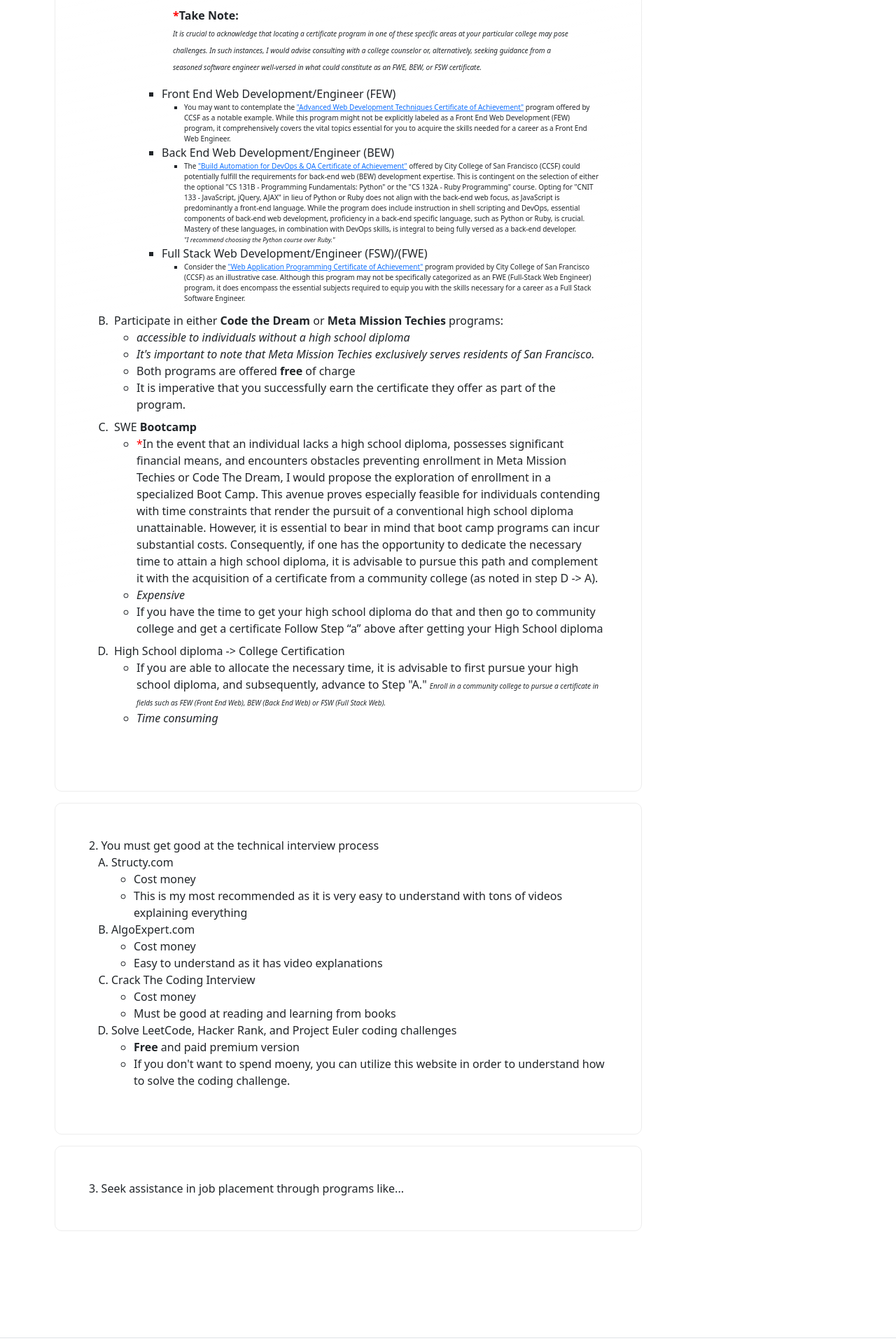
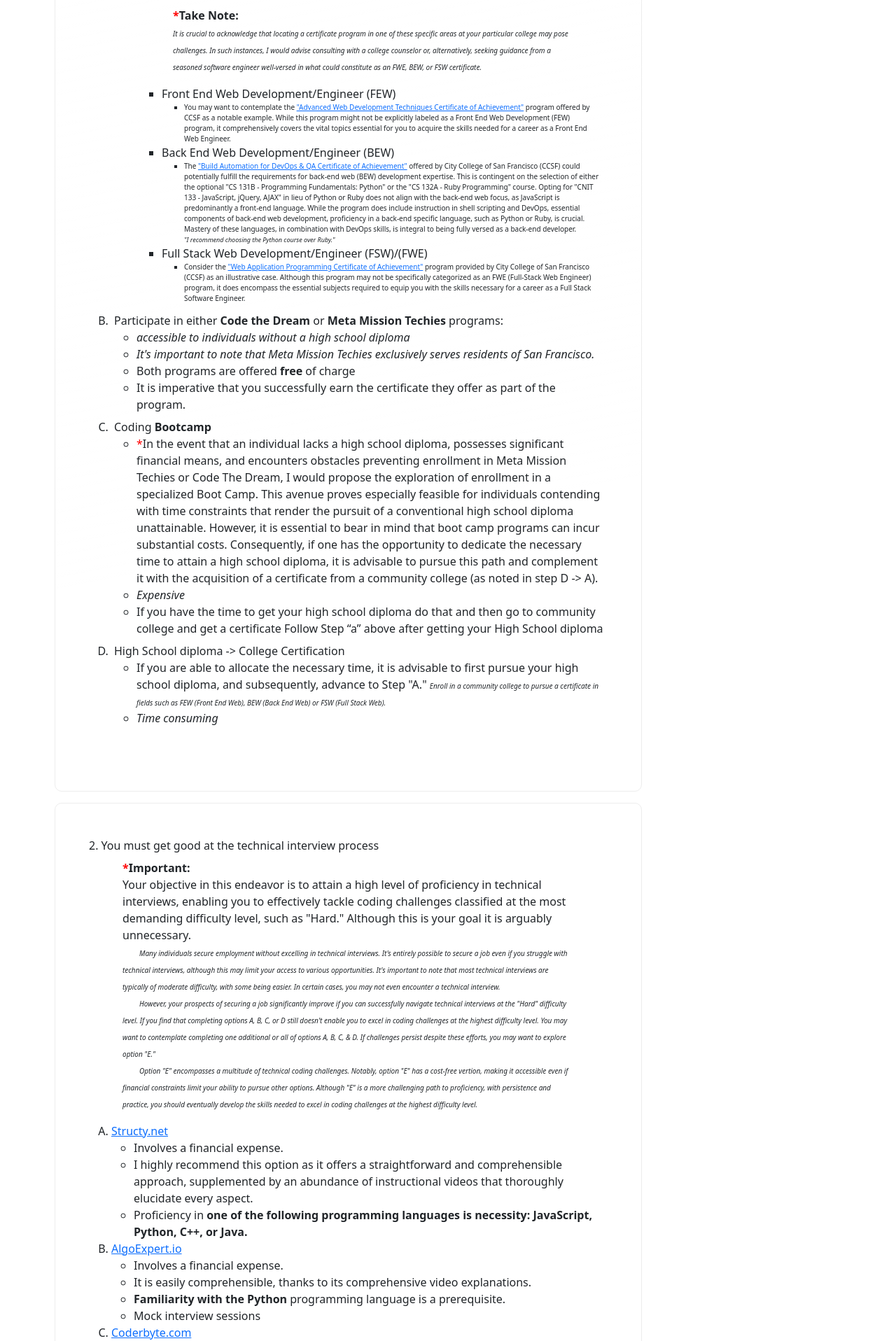
Before and after one commit to LWRGitHub/getInTech, a Flask app: page / in a window 1280 px wide. Shown: the part 1244-3160 px from the top of the page at 70% size. Run offline with Flask 2, Linux system fonts and the light colour scheme.

Commit message:
Written content update

```diff
--- a/templates/home.html
+++ b/templates/home.html
@@ -39,7 +39,7 @@
 
             <div class="col col-md-9 p-2">
                 <div class="p-5" style="border-radius: 10px; border: 1px solid #EDEDED; background: linear-gradient(169deg, rgba(255, 255, 255, 0.75) 8.61%, rgba(255, 255, 255, 0.42) 76.57%);">
-                    <h3 id="steps">The three steps to get you Software Engineering (SWE) career</h3>
+                    <h3 id="steps">The three steps to kickstart your Software Engineering (SWE) career are as follows:</h3>
 
                             <span>1. Choose a, b, c, or d:</span>
 
@@ -118,7 +118,7 @@
                                 </li>
 
                                 <li class="p-1">
-                                    <span>SWE <b>Bootcamp</b></span>
+                                    <span>Coding <b>Bootcamp</b></span>
 
                                     <ul>
                                         <li><span style="color: red;">*</span>In the event that an individual lacks a high school diploma, possesses significant financial means, and encounters obstacles preventing enrollment in Meta Mission Techies or Code The Dream, I would propose the exploration of enrollment in a specialized Boot Camp. This avenue proves especially feasible for individuals contending with time constraints that render the pursuit of a conventional high school diploma unattainable. However, it is essential to bear in mind that boot camp programs can incur substantial costs. Consequently, if one has the opportunity to dedicate the necessary time to attain a high school diploma, it is advisable to pursue this path and complement it with the acquisition of a certificate from a community college (as noted in step D -> A).</li>
@@ -151,27 +151,55 @@
                 <div class="p-5" style="border-radius: 10px; border: 1px solid #EDEDED; background: linear-gradient(169deg, rgba(255, 255, 255, 0.75) 8.61%, rgba(255, 255, 255, 0.42) 76.57%);">
 
                             <span>2. You must get good at the technical interview process</span>
+
+                            <p class="pt-2 px-5 pb-0">
+                                <b><span style="color: red;">*</span>Important: </b>
+                                <br>
+                                <span>Your objective in this endeavor is to attain a high level of proficiency in technical interviews, enabling you to effectively tackle coding challenges classified at the most demanding difficulty level, such as "Hard." Although this is your goal it is arguably unnecessary.</span>
+
+                                <br>
+                                <i class="p-4" style="font-size: x-small;">Many individuals secure employment without excelling in technical interviews. It's entirely possible to secure a job even if you struggle with technical interviews, although this may limit your access to various opportunities. It's important to note that most technical interviews are typically of moderate difficulty, with some being easier. In certain cases, you may not even encounter a technical interview.</i>
+                                <br>
+                                <i class="p-4" style="font-size: x-small;">However, your prospects of securing a job significantly improve if you can successfully navigate technical interviews at the "Hard" difficulty level. If you find that completing options A, B, C, or D still doesn't enable you to excel in coding challenges at the highest difficulty level. You may want to contemplate completing one additional or all of options A, B, C, & D. If challenges persist despite these efforts, you may want to explore option "E."</i>
+                                <br>
+                                <i class="p-4" style="font-size: x-small;">Option "E" encompasses a multitude of technical coding challenges.  Notably, option "E" has a cost-free vertion, making it accessible even if financial constraints limit your ability to pursue other options. Although "E" is a more challenging path to proficiency, with persistence and practice, you should eventually develop the skills needed to excel in coding challenges at the highest difficulty level.</i>
+                            </p>
+
+
                             <ol type="A">
 
                                 <li>
-                                    <span>Structy.com</span>
+                                    <a href="https://structy.net">Structy.net</a>
                                     <ul>
-                                        <li>Cost money</li>
-                                        <li>This is my most recommended as it is very easy to understand with tons of videos explaining everything</li>
+                                        <li>Involves a financial expense.</li>
+                                        <li>I highly recommend this option as it offers a straightforward and comprehensible approach, supplemented by an abundance of instructional videos that thoroughly elucidate every aspect.</li>
+                                        <li>Proficiency in <b>one of the following programming languages is necessity: JavaScript, Python, C++, or Java.</b></li>
                                     </ul>
                                 </li>
                                 <li>
-                                    <span>AlgoExpert.com</span>
+                                    <a href="https://www.algoexpert.io">AlgoExpert.io</a>
                                     <ul>
-                                        <li>Cost money</li>
-                                        <li>Easy to understand as it has video explanations</li>
+                                        <li>Involves a financial expense.</li>
+                                        <li>It is easily comprehensible, thanks to its comprehensive video explanations.</li>
+                                        <li><b>Familiarity with the Python</b> programming language is a prerequisite.</li>
+                                        <li>Mock interview sessions</li>
                                     </ul>
                                 </li>
                                 <li>
-                                    <span>Crack The Coding Interview</span>
+                                    <a href="https://coderbyte.com">Coderbyte.com</a>
                                     <ul>
-                                        <li>Cost money</li>
+                                        <li>Involves a financial expense.</li>
+                                        <li>It is often easier to comprehend, primarily due to the availability of video explanations.</li>
+                                        <li>Proficiency in the programming language <b>JavaScript is required</b></li>
+                                        <li>Mock interviews sessions</li>
+                                    </ul>
+                                </li>
+                                <li>
+                                    <a href="https://www.crackingthecodinginterview.com">Crack The Coding Interview (Book)</a>
+                                    <ul>
+                                        <li>Involves a financial expense.</li>
                                         <li>Must be good at reading and learning from books</li>
+                                        <li>It is strongly recommended to be at somewhat familiar with strongly typed languages and advanced algorithms such as Graphs, Trees, Linked Lists, etc.</li>
                                     </ul>
                                 </li>
                                 <li>
```
